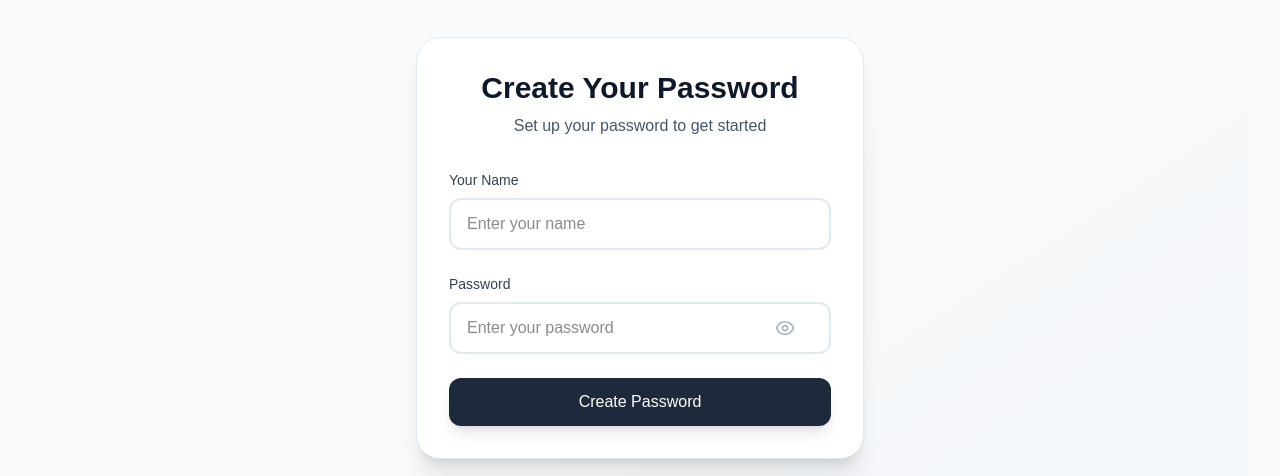
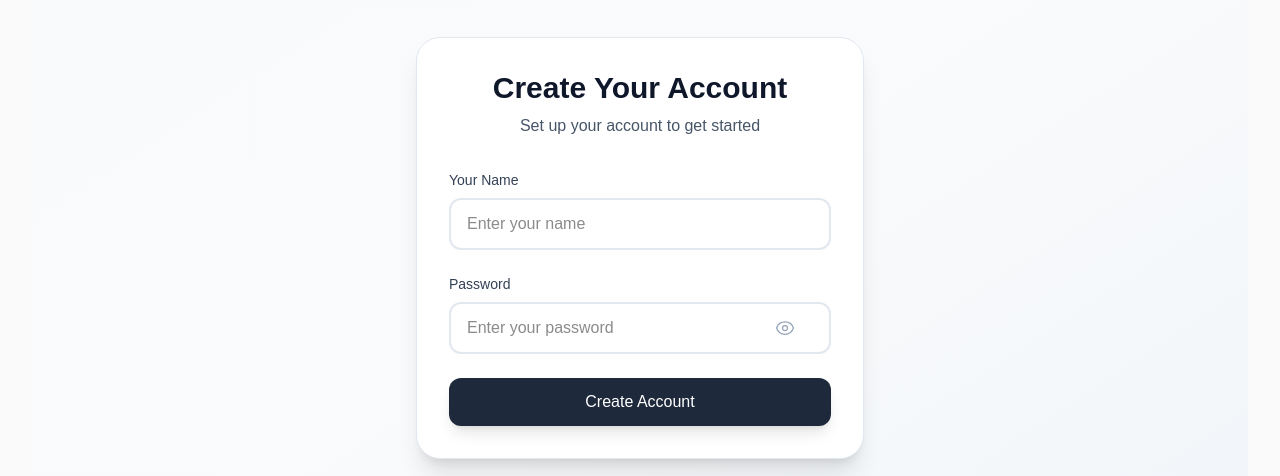
Before and after one commit to k083k/cute-app, a Next.js app: page /auth in a window 1280 px wide. Shown: the part 250-726 px from the top of the page. Built offline with nearby package versions, Linux system fonts and the light colour scheme; no server answers; the database is empty.

Commit message:
fix sign up and repeated password entry

```diff
--- a/app/auth/page.tsx
+++ b/app/auth/page.tsx
@@ -7,6 +7,8 @@ import { EyeIcon, EyeSlashIcon } from '@heroicons/react/24/outline';
 
 export default function AuthPage() {
   const [isSetup, setIsSetup] = useState<boolean | null>(null);
+  const [userCount, setUserCount] = useState(0);
+  const [showSignup, setShowSignup] = useState(false);
   const [name, setName] = useState('');
   const [password, setPassword] = useState('');
   const [error, setError] = useState('');
@@ -23,6 +25,7 @@ export default function AuthPage() {
       const response = await fetch('/api/users');
       const data = await response.json();
       setIsSetup(data.isSetup);
+      setUserCount(data.users?.length || 0);
     } catch (error) {
       console.error('Failed to check setup:', error);
     }
@@ -43,8 +46,19 @@ export default function AuthPage() {
       const data = await response.json();
 
       if (response.ok) {
-        // Now login with the password
-        await handleLogin();
+        // Login automatically with the just-created account
+        const loginResponse = await fetch('/api/auth/login', {
+          method: 'POST',
+          headers: { 'Content-Type': 'application/json' },
+          body: JSON.stringify({ password }),
+        });
+
+        if (loginResponse.ok) {
+          router.push('/');
+          router.refresh();
+        } else {
+          setError('Account created but login failed. Please login manually.');
+        }
       } else {
         setError(data.error || 'Setup failed');
       }
@@ -90,6 +104,8 @@ export default function AuthPage() {
     );
   }
 
+  const isSignupMode = !isSetup || showSignup;
+
   return (
     <div className="min-h-screen bg-gradient-to-br from-slate-50 via-gray-50 to-slate-100 flex items-center justify-center px-4 py-12">
       <motion.div
@@ -102,17 +118,17 @@ export default function AuthPage() {
 
           {/* Title */}
           <h1 className="text-3xl font-bold text-center text-slate-900 mb-2">
-            {isSetup ? 'Welcome Back' : 'Create Your Password'}
+            {isSignupMode ? 'Create Your Account' : 'Welcome Back'}
           </h1>
           <p className="text-center text-slate-600 mb-8">
-            {isSetup
-              ? 'Enter your password to continue'
-              : 'Set up your password to get started'}
+            {isSignupMode
+              ? 'Set up your account to get started'
+              : 'Enter your password to continue'}
           </p>
 
           {/* Form */}
-          <form onSubmit={isSetup ? handleLogin : handleSetup} className="space-y-6">
-            {!isSetup && (
+          <form onSubmit={isSignupMode ? handleSetup : handleLogin} className="space-y-6">
+            {isSignupMode && (
               <div>
                 <label className="block text-sm font-medium text-slate-700 mb-2">
                   Your Name
@@ -171,9 +187,27 @@ export default function AuthPage() {
               disabled={isLoading}
               className="w-full py-3 bg-slate-800 text-white rounded-xl font-medium shadow-lg hover:bg-slate-900 hover:shadow-xl transition-all disabled:opacity-50 disabled:cursor-not-allowed"
             >
-              {isLoading ? 'Please wait...' : isSetup ? 'Login' : 'Create Password'}
+              {isLoading ? 'Please wait...' : isSignupMode ? 'Create Account' : 'Login'}
             </button>
           </form>
+
+          {/* Toggle between login and signup */}
+          {isSetup && userCount < 2 && (
+            <div className="mt-6 text-center">
+              <button
+                type="button"
+                onClick={() => {
+                  setShowSignup(!showSignup);
+                  setError('');
+                  setName('');
+                  setPassword('');
+                }}
+                className="text-sm text-slate-600 hover:text-slate-900 transition-colors"
+              >
+                {showSignup ? 'Already have an account? Login' : "Don't have an account? Sign up"}
+              </button>
+            </div>
+          )}
         </div>
       </motion.div>
     </div>
```
